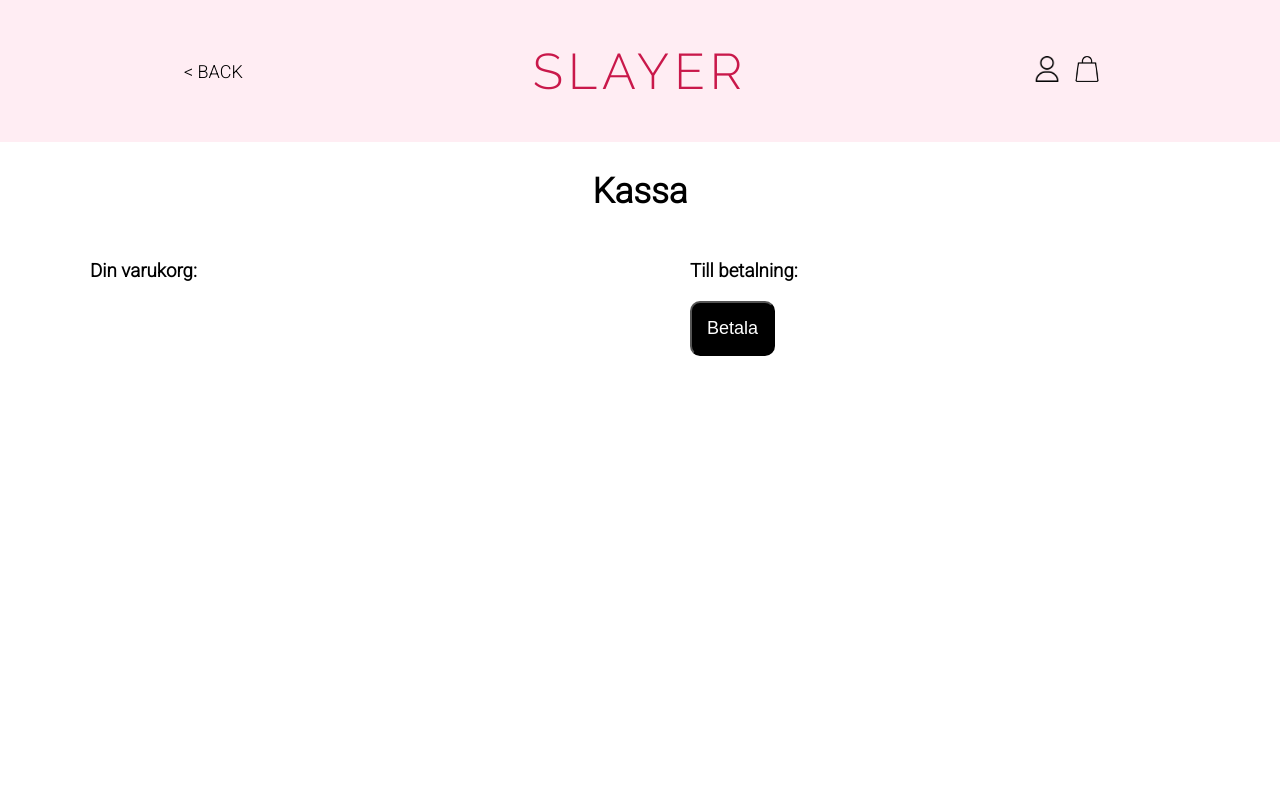
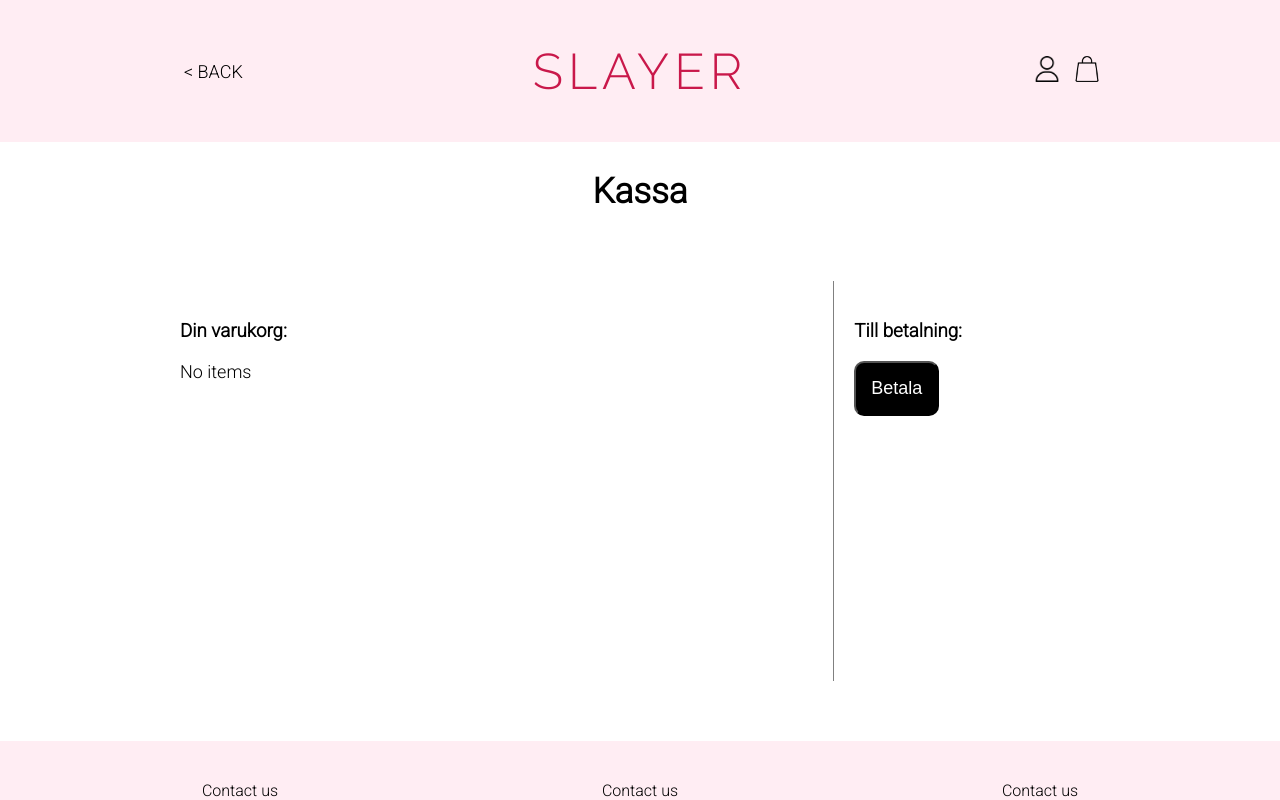
Before and after one commit to elovisae/dragonfruit-slayer, a React (Create React App) app in the folder dragonfruit-slayer/: page /cart in a window 1280 px wide. Shown: the top 800 px of the page. Built offline with nearby package versions, Linux system fonts and the light colour scheme; no server answers.

Commit message:
style changes

```diff
--- a/dragonfruit-slayer/src/Components/general/main.css
+++ b/dragonfruit-slayer/src/Components/general/main.css
@@ -11,7 +11,6 @@ body{
     font-family: "Roboto";
 }
 main{
-    min-height: 500px;
     padding: 40px;
 }
 
--- a/dragonfruit-slayer/src/Components/items/ItemCard.jsx
+++ b/dragonfruit-slayer/src/Components/items/ItemCard.jsx
@@ -1,5 +1,4 @@
 import React from 'react'
-import Photo from '../../img/Photo'
 import { useState } from 'react';
 
 const ItemCard = (props) => {
@@ -26,12 +25,16 @@ const ItemCard = (props) => {
 
   return (
     <div className='card'>
-        <Photo img={item.img_link} class="item-img"/>
+        <img src={`IMG/items/${item.image}`} alt={`product image of ${item.productName}`} className='item-img'/>
         <div>
           <div className="item-description">
               <h3>{item.productName}</h3>
               <p className="italic">{item.producer}</p>
-              <p className="bold">{item.size} ml</p>
+              <span>
+                <p>{item.size} ml   </p>
+                <p className="bold">{item.prize} SEK</p>
+              </span>
+
           </div>
           <div className='add-to-cart'>
             <select name="quantity" onChange={(e) => {setQuantity(e.target.value)}}>
--- a/dragonfruit-slayer/src/Components/shop/shop.css
+++ b/dragonfruit-slayer/src/Components/shop/shop.css
@@ -1,7 +1,9 @@
 .shop-all-wrapper{
+    width:80%;
+    margin: 0 auto;
     display:grid;
     grid-template-columns: repeat(3, 1fr);
-    gap:40px;
+    gap:70px;
 }
 .card{
     padding: 20px;
--- a/dragonfruit-slayer/src/Components/shopping-cart/CartItem.jsx
+++ b/dragonfruit-slayer/src/Components/shopping-cart/CartItem.jsx
@@ -1,17 +1,37 @@
 import React, { useEffect } from 'react'
-import Photo from '../../img/Photo'
 import { useState } from 'react';
 
 const CartItem = (props) => {
+  console.log(props.function)
   const item = props.item;
   const [quantity, setQuantity] = useState(item.quantity);
   item.quantity = quantity;
   let number = parseInt(item.quantity)
   let prize   = parseInt(item.prize)
   let totalPrize = number*prize;
+
+  const handleClick = async () => {
+    item.quantity = '';
+    item.isInCart = false;
+
+    let url = 'http://localhost:5000/items/' + item._id;
+    console.log(url)
+
+    let response = await fetch(url, {
+    method: 'PATCH',
+    headers: {
+          'Content-Type': 'application/json',
+    },
+    body: JSON.stringify(item)
+    })
+    let data = await response.json()
+    console.log(data.message)
+    props.function()
+  }
+
   return (
     <div className='cart-item'>
-        <Photo img={item.img_link} class="cart-item-img"/>
+      <img src={`IMG/items/${item.image}`} alt={`The product picture for ${item.productName}`} className='cart-item-img'/>
         <div>
             <span><h3>{item.productName}</h3><p className="italic">{item.producer}</p></span>
 
@@ -22,6 +42,7 @@ const CartItem = (props) => {
               <p className='bold'>Total prize: {totalPrize}</p>
             </div>
         </div>
+        <button onClick={() => handleClick()} className='black-btn'>Ta bort</button>
     </div>
   )
 }
--- a/dragonfruit-slayer/src/Components/shopping-cart/CartItems.jsx
+++ b/dragonfruit-slayer/src/Components/shopping-cart/CartItems.jsx
@@ -9,6 +9,7 @@ const CartItems = (props) => {
         <CartItem
         item={item}
         key={item._id}
+        function={props.function}
 
         />
     )}
--- a/dragonfruit-slayer/src/Components/shopping-cart/ShoppingCart.jsx
+++ b/dragonfruit-slayer/src/Components/shopping-cart/ShoppingCart.jsx
@@ -50,25 +50,57 @@ async function updateItem (item) {
          console.log(data.message)
          fetchAllItems()
    }
+   console.log(items.length)
+   if(items.length === 0){
+      return(
+         <>
+            <Nav/>
+             <h2>Kassa</h2>
+             <main>
+               <article className='cart'>
+                  <section>
+                     <h3>Din varukorg:</h3>
+                     <div>
+                        <p>No items</p>
+                     </div>
+                  </section>
+                  <section className='pay-section'>
+                        <h3>Till betalning:</h3>
+                        <button onClick={handleClick} className='black-btn'>Betala</button>
+                  </section>
+               </article>
+             </main>
+             <Footer />
+         </>
+      )
+   } else{
       return (
          <>
             <Nav/>
              <h2>Kassa</h2>
+             <main>
                <article className='cart'>
                   <section>
                      <h3>Din varukorg:</h3>
                      <div>
-                  <CartItems items={items}/>
+                        <CartItems function={fetchAllItems} items={items}/>
                      </div>
                   </section>
-             <section>
+                  <section className='pay-section'>
                         <h3>Till betalning:</h3>
+                        <form action="" className='pay-section'>
+
+                        </form>
                         <button onClick={handleClick} className='black-btn'>Betala</button>
                   </section>
                </article>
+             </main>
              <Footer />
          </>
       )
    }
 
+
+}
+
 export default ShoppingCart
--- a/dragonfruit-slayer/src/Components/shopping-cart/shoppingCart.css
+++ b/dragonfruit-slayer/src/Components/shopping-cart/shoppingCart.css
@@ -1,28 +1,37 @@
 
 .cart{
-    display:flex;
-    justify-content: center;
+    margin: 0 auto;
+    width:80%;
+    display:grid;
+    grid-template-columns: 4fr 2fr;
     column-gap:100px;
-    height:600px;
+    min-height:400px;
 }
 .cart section{
-    width:500px;
+    /* width:500px; */
     text-align: left;
+    padding:20px;
+
 }
-
+.cart .pay-section{
+    border-left: 1px solid gray;
+}
 .cart-item{
+    width:100%;
+    padding: 20px;
     display:flex;
     justify-content: space-between;
     border:1px solid pink;
 }
 .cart-item-img{
-    width:200px;
+    width:150px;
 }
 span * {
     display: inline-block;
     margin-right: 8px;
 }
 .black-btn{
+    height:fit-content;
     background-color: black;
     color: white;
     border-radius: 10px;
```
Also changed, not shown: 1 other file (tests, documents, lock files or other folders). Lines whose indentation alone changed are shown as unchanged.
